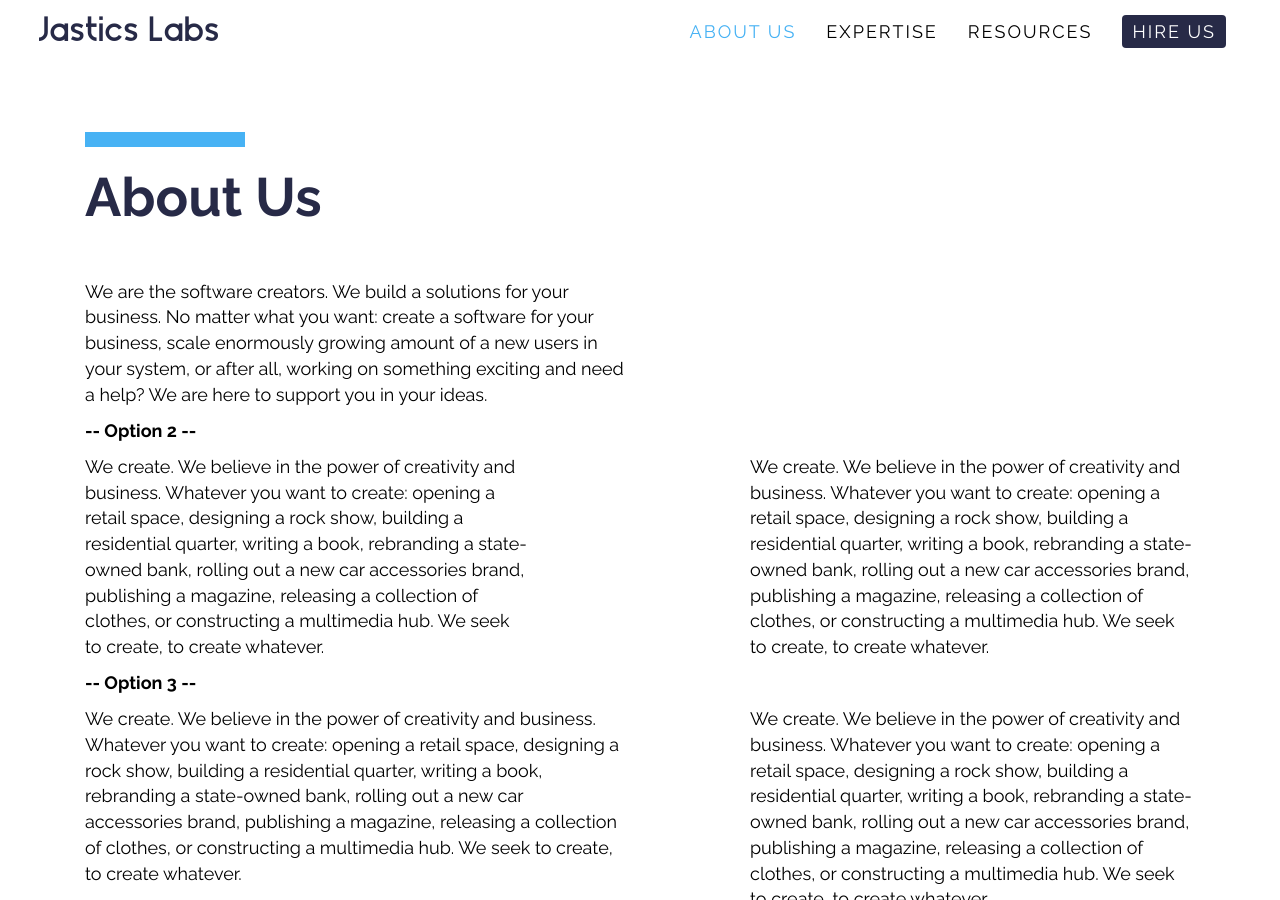
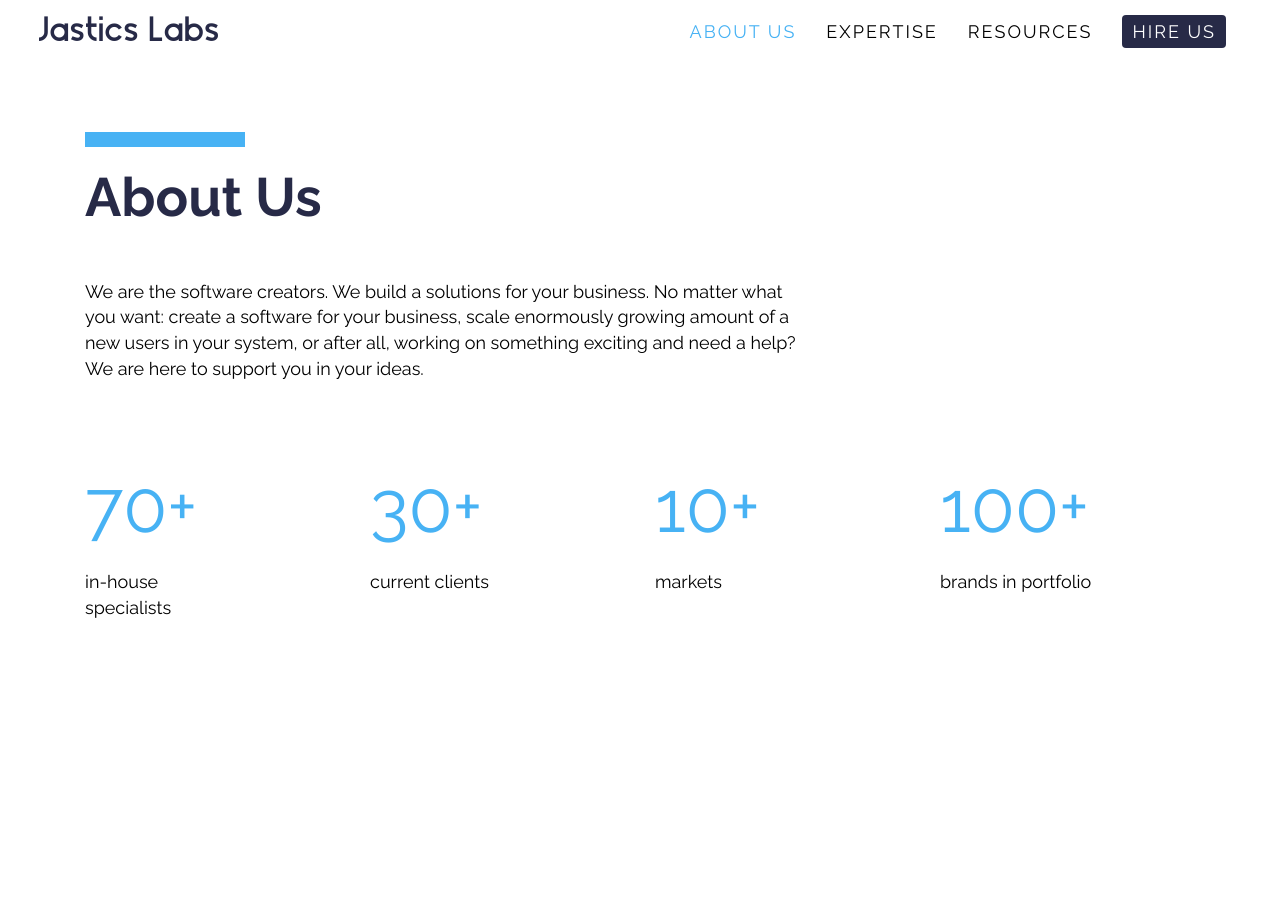
Before and after one commit to ivanursul/jastics, a Jekyll site: the page built from about-us.html, in a window 1280 px wide and 900 px high. Built offline with Jekyll 4.4.1, drawn with Linux system fonts in a browser that asks for light colours; some of the changed text lies outside the part shown.

Commit message:
Working on clients section

```diff
--- a/about-us.html
+++ b/about-us.html
@@ -11,63 +11,14 @@ title: "About Us"
 
 
     <div class="row">
-        <div class="col-md-6">
+        <div class="col-md-8">
             <p>
               We are the software creators. We build a solutions for your business. No matter what you want: create a software for your business, scale enormously growing amount of a new users in your system, or after all, working on something exciting and need a help? We are here to support you in your ideas.
             </p>
         </div>
-        <div class="col-md-6">
+        <div class="col-md-4">
         </div>
     </div>
-
-    <div class="row">
-        <p class="col-md-12">
-            <strong>-- Option 2 --</strong>
-        </p>
-        <div class="col-md-5">
-            <p>
-                We create. We believe in the power of creativity and business. Whatever you want to create: opening a retail space, designing a rock show, building a residential quarter, writing a book, rebranding a state-owned bank, rolling out a new car accessories brand, publishing a magazine, releasing a collection of clothes, or constructing a multimedia hub. We seek to create, to create whatever.
-            </p>
-        </div>
-        <div class="col-md-5 col-md-offset-2">
-            <p>
-                We create. We believe in the power of creativity and business. Whatever you want to create: opening a retail space, designing a rock show, building a residential quarter, writing a book, rebranding a state-owned bank, rolling out a new car accessories brand, publishing a magazine, releasing a collection of clothes, or constructing a multimedia hub. We seek to create, to create whatever.
-            </p>
-        </div>
-    </div>
-
-    <div class="row">
-        <p class="col-md-12">
-            <strong>-- Option 3 --</strong>
-        </p>
-        <div class="col-md-6">
-            <p>
-                We create. We believe in the power of creativity and business. Whatever you want to create: opening a retail space, designing a rock show, building a residential quarter, writing a book, rebranding a state-owned bank, rolling out a new car accessories brand, publishing a magazine, releasing a collection of clothes, or constructing a multimedia hub. We seek to create, to create whatever.
-            </p>
-        </div>
-        <div class="col-md-5 col-md-offset-1">
-            <p>
-                We create. We believe in the power of creativity and business. Whatever you want to create: opening a retail space, designing a rock show, building a residential quarter, writing a book, rebranding a state-owned bank, rolling out a new car accessories brand, publishing a magazine, releasing a collection of clothes, or constructing a multimedia hub. We seek to create, to create whatever.
-            </p>
-        </div>
-    </div>
-
-    <div class="row">
-        <p class="col-md-12">
-            <strong>-- Option 4 --</strong>
-        </p>
-        <div class="col-md-5">
-            <p>
-                We create. We believe in the power of creativity and business. Whatever you want to create: opening a retail space, designing a rock show, building a residential quarter, writing a book, rebranding a state-owned bank, rolling out a new car accessories brand, publishing a magazine, releasing a collection of clothes, or constructing a multimedia hub. We seek to create, to create whatever.
-            </p>
-        </div>
-        <div class="col-md-6 col-md-offset-1">
-            <p>
-                We create. We believe in the power of creativity and business. Whatever you want to create: opening a retail space, designing a rock show, building a residential quarter, writing a book, rebranding a state-owned bank, rolling out a new car accessories brand, publishing a magazine, releasing a collection of clothes, or constructing a multimedia hub. We seek to create, to create whatever.
-            </p>
-        </div>
-    </div>
-
 
     <div class="row page__section">
 
```
